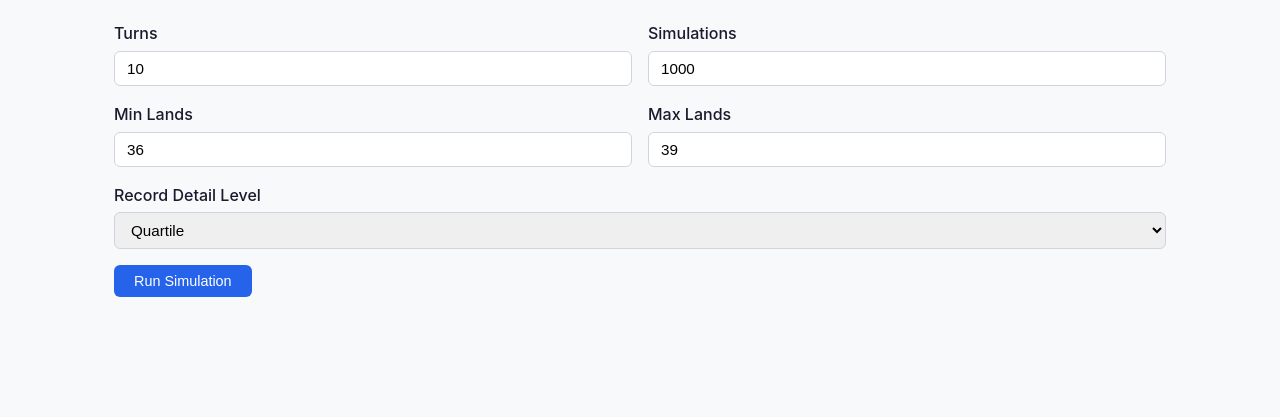
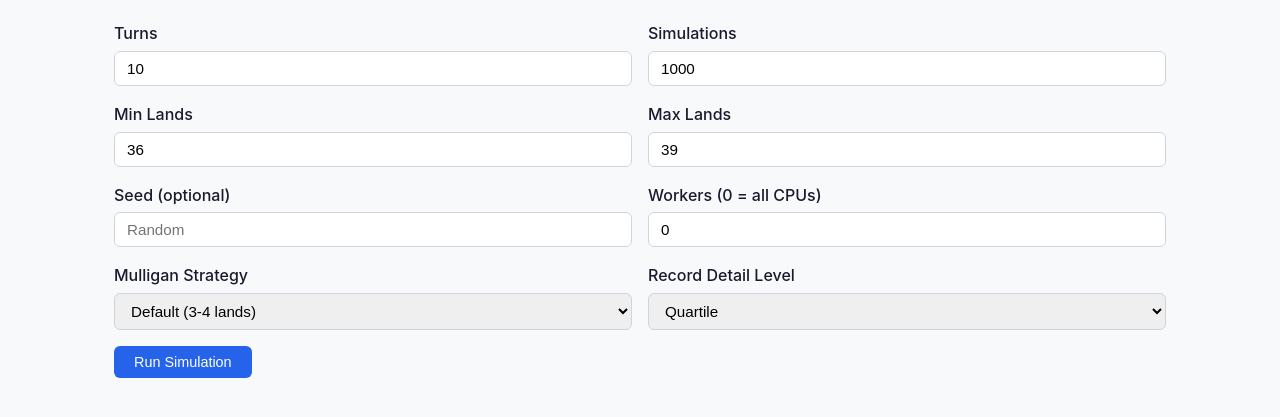
Before and after one commit to jmusiel/mana_curve, a Flask app: template src/mana_curve/web/templates/simulate.html in a window 1280 px wide. Shown: the part 121-538 px from the top of the page. Run offline with Flask 3, Linux system fonts and the light colour scheme; the template is opened without the code that fills it, so the values that code supplies are empty.

Commit message:
Update Flask app for compatibility with simulation optimizations
- simulation_runner: Remove obsolete semaphore and globals comment (globals
  were moved into GameState), pass seed/workers/mulligan_strategy to Goldfisher
- reporter: Add CI fields (ci_mean_mana, ci_consistency, ci_mean_bad_turns)
  to result_to_dict
- simulate.html: Add form fields for seed, workers, and mulligan strategy
- results.html: Display confidence interval margins alongside mean values
- simulation route: Parse and forward new config fields from form submission

Co-Authored-By: Claude Opus 4.6 <noreply@anthropic.com>

```diff
--- a/src/mana_curve/metrics/reporter.py
+++ b/src/mana_curve/metrics/reporter.py
@@ -116,4 +116,7 @@ def result_to_dict(result: SimulationResult) -> Dict[str, Any]:
         "threshold_percent": result.threshold_percent,
         "threshold_mana": result.threshold_mana,
         "distribution_stats": result.distribution_stats,
+        "ci_mean_mana": list(result.ci_mean_mana),
+        "ci_consistency": list(result.ci_consistency),
+        "ci_mean_bad_turns": list(result.ci_mean_bad_turns),
     }
--- a/src/mana_curve/web/routes/simulation.py
+++ b/src/mana_curve/web/routes/simulation.py
@@ -33,12 +33,18 @@ def run(deck_name: str):
     if not os.path.isfile(path):
         abort(404)
 
+    seed_val = request.form.get("seed", "").strip()
+    workers_val = int(request.form.get("workers", 0))
+
     sim_config = {
         "turns": int(request.form.get("turns", 10)),
         "sims": int(request.form.get("sims", 1000)),
         "min_lands": int(request.form.get("min_lands", 36)),
         "max_lands": int(request.form.get("max_lands", 39)),
         "record_results": request.form.get("record_results", "quartile"),
+        "seed": int(seed_val) if seed_val else None,
+        "workers": workers_val if workers_val > 0 else (os.cpu_count() or 1),
+        "mulligan": request.form.get("mulligan", "default"),
     }
 
     runner = get_runner()
--- a/src/mana_curve/web/templates/results.html
+++ b/src/mana_curve/web/templates/results.html
@@ -22,10 +22,12 @@
     </thead>
     <tbody>
         {% for r in results %}
+        {% set mana_margin = ((r.ci_mean_mana[1] - r.ci_mean_mana[0]) / 2) if r.ci_mean_mana else 0 %}
+        {% set con_margin = ((r.ci_consistency[1] - r.ci_consistency[0]) / 2) if r.ci_consistency else 0 %}
         <tr>
             <td>{{ r.land_count }}</td>
-            <td>{{ "%.2f"|format(r.mean_mana) }}</td>
-            <td>{{ "%.3f"|format(r.consistency) }}</td>
+            <td>{{ "%.2f"|format(r.mean_mana) }} <small>&plusmn;{{ "%.2f"|format(mana_margin) }}</small></td>
+            <td>{{ "%.3f"|format(r.consistency) }} <small>&plusmn;{{ "%.4f"|format(con_margin) }}</small></td>
             <td>{{ "%.2f"|format(r.mean_bad_turns) }}</td>
             <td>{{ "%.2f"|format(r.mean_mid_turns) }}</td>
             <td>{{ "%.2f"|format(r.mean_lands) }}</td>
--- a/src/mana_curve/web/templates/simulate.html
+++ b/src/mana_curve/web/templates/simulate.html
@@ -25,6 +25,24 @@
             <input type="number" id="max_lands" name="max_lands" value="39" min="20" max="50">
         </div>
     </div>
+    <div class="form-row">
+        <div class="form-group">
+            <label for="seed">Seed (optional)</label>
+            <input type="number" id="seed" name="seed" placeholder="Random">
+        </div>
+        <div class="form-group">
+            <label for="workers">Workers (0 = all CPUs)</label>
+            <input type="number" id="workers" name="workers" value="0" min="0" max="32">
+        </div>
+    </div>
+    <div class="form-row">
+        <div class="form-group">
+            <label for="mulligan">Mulligan Strategy</label>
+            <select id="mulligan" name="mulligan">
+                <option value="default" selected>Default (3-4 lands)</option>
+                <option value="curve_aware">Curve Aware</option>
+            </select>
+        </div>
         <div class="form-group">
             <label for="record_results">Record Detail Level</label>
             <select id="record_results" name="record_results">
@@ -33,6 +51,7 @@
                 <option value="centile">Centile</option>
             </select>
         </div>
+    </div>
     <button type="submit" class="btn btn-primary">Run Simulation</button>
 </form>
 <div id="job-status"></div>
```
Also changed, not shown: src/mana_curve/web/services/simulation_runner.py (+10 -8 lines). Lines whose indentation alone changed are shown as unchanged.
